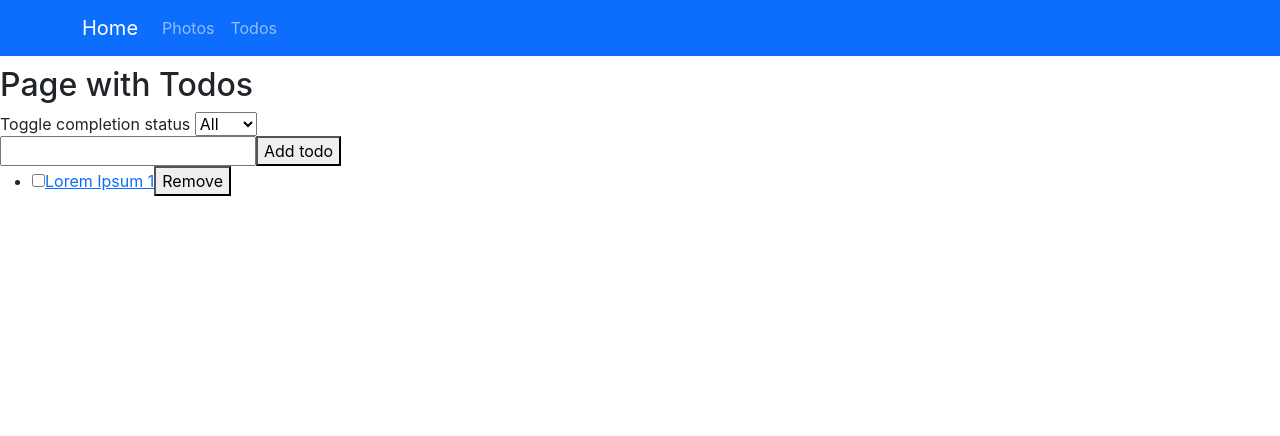
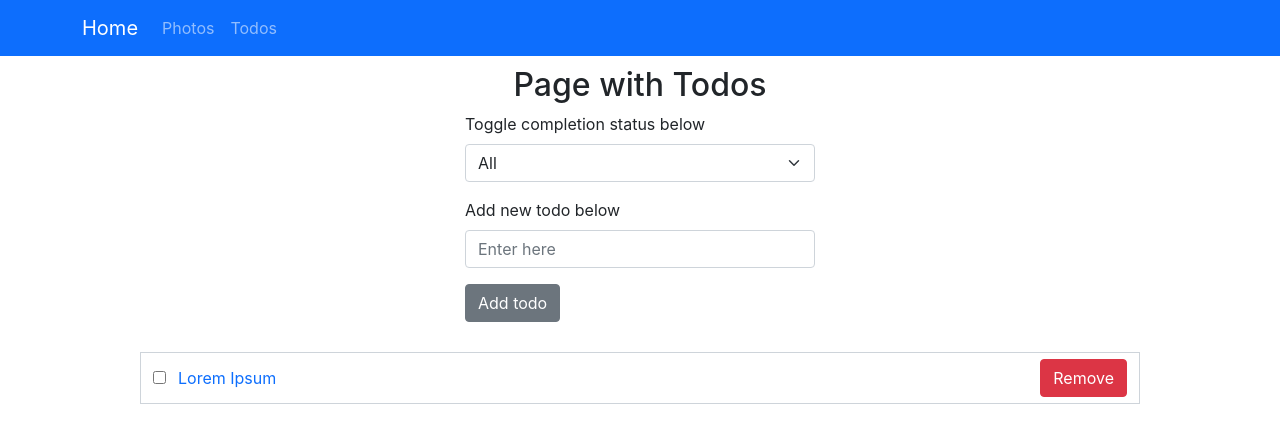
Before and after one commit to Rozdorozhnii/photos-with-todos, a React (Create React App) app: page /#/todos in a window 1280 px wide. Shown: the top 436 px of the page. Built offline with nearby package versions, Linux system fonts and the light colour scheme.

Commit message:
more styles added

```diff
--- a/src/components/PhotosPage/PhotosPage.scss
+++ b/src/components/PhotosPage/PhotosPage.scss
@@ -1,14 +1,15 @@
 .photo {
+  &__top {
+    display: flex;
+    flex-direction: column;
+    align-items: center;
+  }
+
   &__container {
     margin: 10px;
     display: flex;
     flex-wrap: wrap;
     justify-content: center;
-  }
-
-  &__card {
-    text-align: center;
-    margin: 10px;
-    width: 200px;
+    gap: 10px;
   }
 }
--- a/src/components/PhotosPage/PhotosPage.tsx
+++ b/src/components/PhotosPage/PhotosPage.tsx
@@ -1,4 +1,9 @@
 import React, { useState } from 'react';
+import { Form } from 'react-bootstrap';
+import Button from 'react-bootstrap/esm/Button';
+import Card from 'react-bootstrap/esm/Card';
+import FormControl from 'react-bootstrap/esm/FormControl';
+import InputGroup from 'react-bootstrap/esm/InputGroup';
 import { useAppDispatch, useAppSelector } from '../../hooks/hooks';
 import { fetchPhotos } from '../../store/reducers/ActionCreators';
 import { Loader } from '../Loader';
@@ -19,23 +24,28 @@ export const PhotosPage: React.FC = () => {
     fetchingAlbumId = photos[0].albumId;
   }
 
+  let message;
+
   if (arePhotosLoading) {
-    return <Loader />;
+    message = <Loader />;
   }
 
   if (errorLoadingPhotos) {
-    return <h2>{errorLoadingPhotos}</h2>;
+    message = <h2>{errorLoadingPhotos}</h2>;
   }
 
   return (
     <div className="photo">
       <div className="photo__top">
         <h2>Page with Photos</h2>
-        <label htmlFor="number-input">
+        <Form.Label htmlFor="number">
           <span>
-            Choose id of album here
+            Choose id of album here from 1 to 100
           </span>
-          <input
+          <InputGroup style={{ width: '300px' }}>
+            <FormControl
+              aria-label="Recipient's username"
+              // aria-describedby="basic-addon2"
               value={selectedValue?.toString()}
               type="number"
               step="1"
@@ -43,22 +53,37 @@ export const PhotosPage: React.FC = () => {
               max="100"
               onChange={(e) => setSelectedValue(Number(e.target.value))}
             />
-        </label>
-        <button
-          type="button"
+            <Button
+              variant="secondary"
+              // id="button-addon2"
               onClick={() => dispatch(fetchPhotos(Number(selectedValue)))}
               disabled={selectedValue === fetchingAlbumId}
             >
               Get photos
-        </button>
+            </Button>
+          </InputGroup>
+        </Form.Label>
       </div>
       <div className="photo__container">
+        {message || (
+          <>
             {photos.map(photo => (
-          <div className="photo__card" key={photo.id}>
-            <img alt={photo.title} src={photo.thumbnailUrl} />
-            <p>{photo.title}</p>
-          </div>
+              <Card key={photo.id} style={{ width: '200px', gap: '10px' }}>
+                <Card.Img
+                  variant="top"
+                  alt={photo.title}
+                  src={photo.thumbnailUrl}
+                />
+                <Card.Body>
+                  <Card.Title>{photo.title.split(' ').slice(0, 2).join(' ')}</Card.Title>
+                  <Card.Text>
+                    {photo.title}
+                  </Card.Text>
+                </Card.Body>
+              </Card>
             ))}
+          </>
+        )}
       </div>
     </div>
   );
--- a/src/components/Todo/Todo.scss
+++ b/src/components/Todo/Todo.scss
@@ -0,0 +1,10 @@
+.single-todo {
+  display: flex;
+  flex-direction: column;
+  align-items: center;
+  padding: 20px;
+
+  & > strong {
+    margin-top: 20px;
+  }
+}
--- a/src/components/TodosPage/TodosPage.scss
+++ b/src/components/TodosPage/TodosPage.scss
@@ -1,5 +1,56 @@
-.Todo {
-  &--checked {
-    text-decoration: line-through;
+.todoPage {
+  &__top {
+    display: flex;
+    flex-direction: column;
+    align-items: center;
+    margin-bottom: 30px;
+  }
+
+  &__content {
+    display: flex;
+    flex-direction: column;
+    align-items: center;
+  }
+
+  &__list {
+    padding-left: 0;
+
+    &-item {
+      display: flex;
+      align-items: center;
+      justify-content: space-between;
+      min-width: 350px;
+      max-width: 1280px;
+      padding: 0.375rem 0.75rem;
+      font-size: 1rem;
+      font-weight: 400;
+      line-height: 1.5;
+      color: #212529;
+      border: 1px solid #ced4da;
+
+      @media (min-width: 768px) {
+        min-width: 760px;
+      }
+
+      @media (min-width: 1024px) {
+        min-width: 1000px;
+      }
+
+      & > div {
+        margin-right: 12px;
+      }
+
+      & > div > input {
+        margin-right: 12px;
+      }
+    }
+  }
+
+  &__link {
+    text-decoration: none;
+
+    &--checked {
+      text-decoration: line-through;
+    }
   }
 }
--- a/src/components/TodosPage/TodosPage.tsx
+++ b/src/components/TodosPage/TodosPage.tsx
@@ -1,5 +1,7 @@
 import React, { useState } from 'react';
 import { Link } from 'react-router-dom';
+import Form from 'react-bootstrap/esm/Form';
+import Button from 'react-bootstrap/esm/Button';
 import cn from 'classnames';
 import { useAppDispatch, useAppSelector } from '../../hooks/hooks';
 import { todosSlice, SortBy } from '../../store/reducers/TodosSlice';
@@ -41,12 +43,13 @@ export const TodosPage: React.FC = () => {
   }
 
   return (
-    <div>
+    <div className="todoPage">
+      <div className="todoPage__top">
         <h2>Page with Todos</h2>
-      <label htmlFor="select-completed">
-        Toggle completion status&nbsp;
-        <select
-          className="TodoList__interactive-input"
+        <Form.Label htmlFor="select-completed" style={{ width: '350px', marginBottom: '16px' }}>
+          Toggle completion status below
+          <Form.Select
+            style={{ marginTop: '8px' }}
             id="select-completed"
             value={filteredStatus}
             onChange={(event) => dispatch(setStatusFilter(event.target.value))}
@@ -54,48 +57,55 @@ export const TodosPage: React.FC = () => {
             <option value={SortBy.all}>All</option>
             <option value={SortBy.done}>Done</option>
             <option value={SortBy.todo}>Todo</option>
-        </select>
-      </label>
-      <form
+          </Form.Select>
+        </Form.Label>
+        <Form
+          style={{ width: '350px' }}
           onSubmit={onSubmitNewTodo}
           method="post"
         >
-        <input
+          <Form.Group className="mb-3">
+            <Form.Label htmlFor="new-todo-input">Add new todo below</Form.Label>
+            <Form.Control
+              id="new-todo-input"
+              placeholder="Enter here"
               value={newTodoValue}
               onChange={(e) => setNewTodoValue(e.target.value)}
             />
-        <button
-          type="submit"
-        >
+          </Form.Group>
+          <Button variant="secondary" type="submit">
             Add todo
-        </button>
-      </form>
-      <ul>
+          </Button>
+        </Form>
+      </div>
+      <div className="todoPage__content">
+        <ul className="todoPage__list">
           {visibleTodos.map(todo => (
-          <li key={todo.id}>
-            <label htmlFor="checkbox">
+            <li key={todo.id} className="todoPage__list-item">
+              <div>
                 <input
-                id="checkbox"
                   checked={todo.status}
                   type="checkbox"
                   onChange={() => dispatch(toggleStatusTodo(todo.id))}
                 />
                 <Link
-                className={cn({ 'Todo--checked': todo.status })}
+                  className={cn('todoPage__link', { 'todoPage__link--checked': todo.status })}
                   to={`/todos/${todo.id}`}
                 >
-                {`${todo.description} ${todo.id}`}
+                  {todo.description}
                 </Link>
-            </label>
-            <button
+              </div>
+              <Button
+                variant="danger"
                 onClick={() => dispatch(removeTodo(todo.id))}
                 type="button"
               >
                 Remove
-            </button>
+              </Button>
             </li>
           ))}
         </ul>
       </div>
+    </div>
   );
 };
--- a/src/index.scss
+++ b/src/index.scss
@@ -1,5 +1,6 @@
 body {
   margin: 0;
+  overflow: scroll;
   font-family: -apple-system, BlinkMacSystemFont, 'Segoe UI', 'Roboto', 'Oxygen',
     'Ubuntu', 'Cantarell', 'Fira Sans', 'Droid Sans', 'Helvetica Neue',
     sans-serif;
```
Lines whose indentation alone changed are shown as unchanged.
